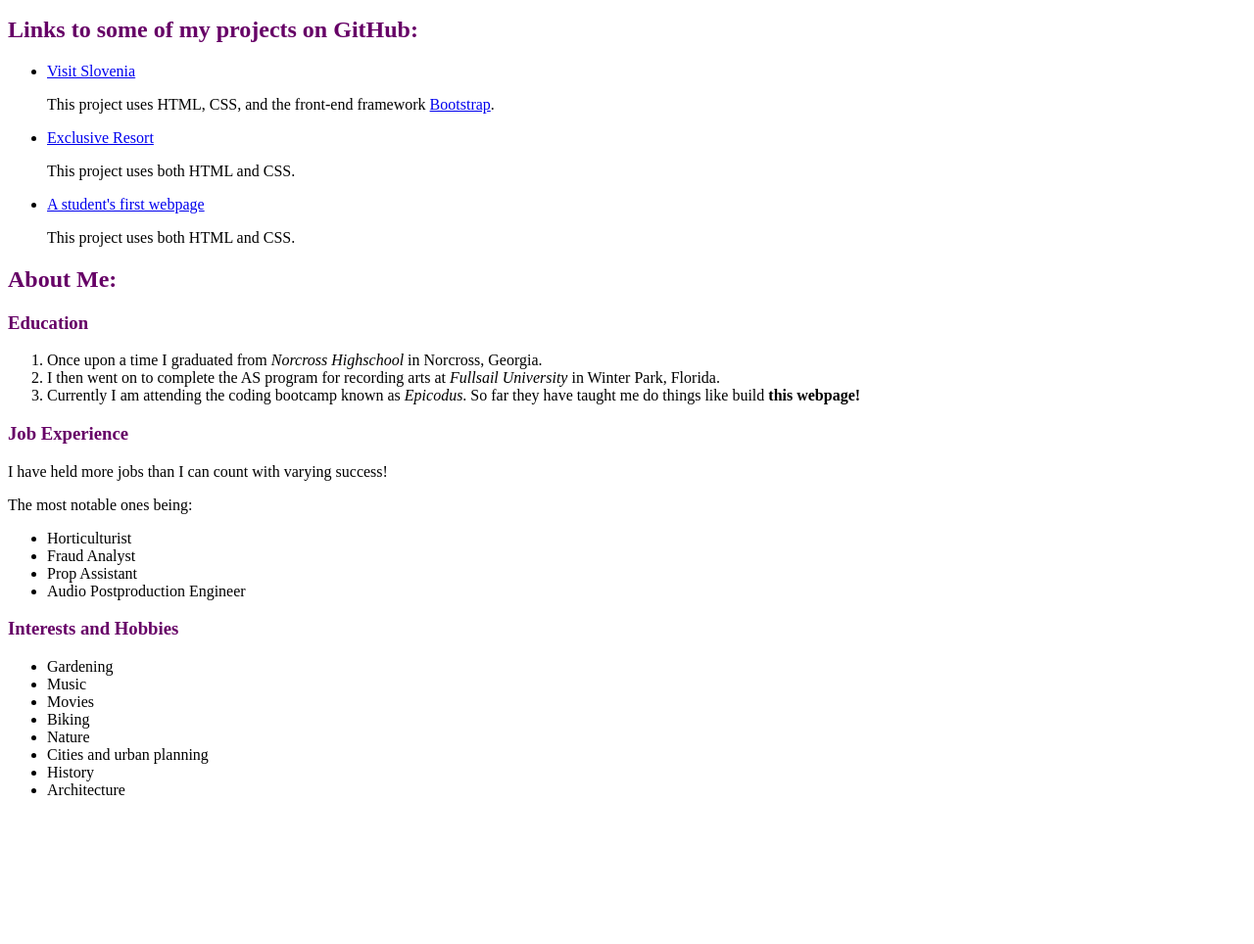
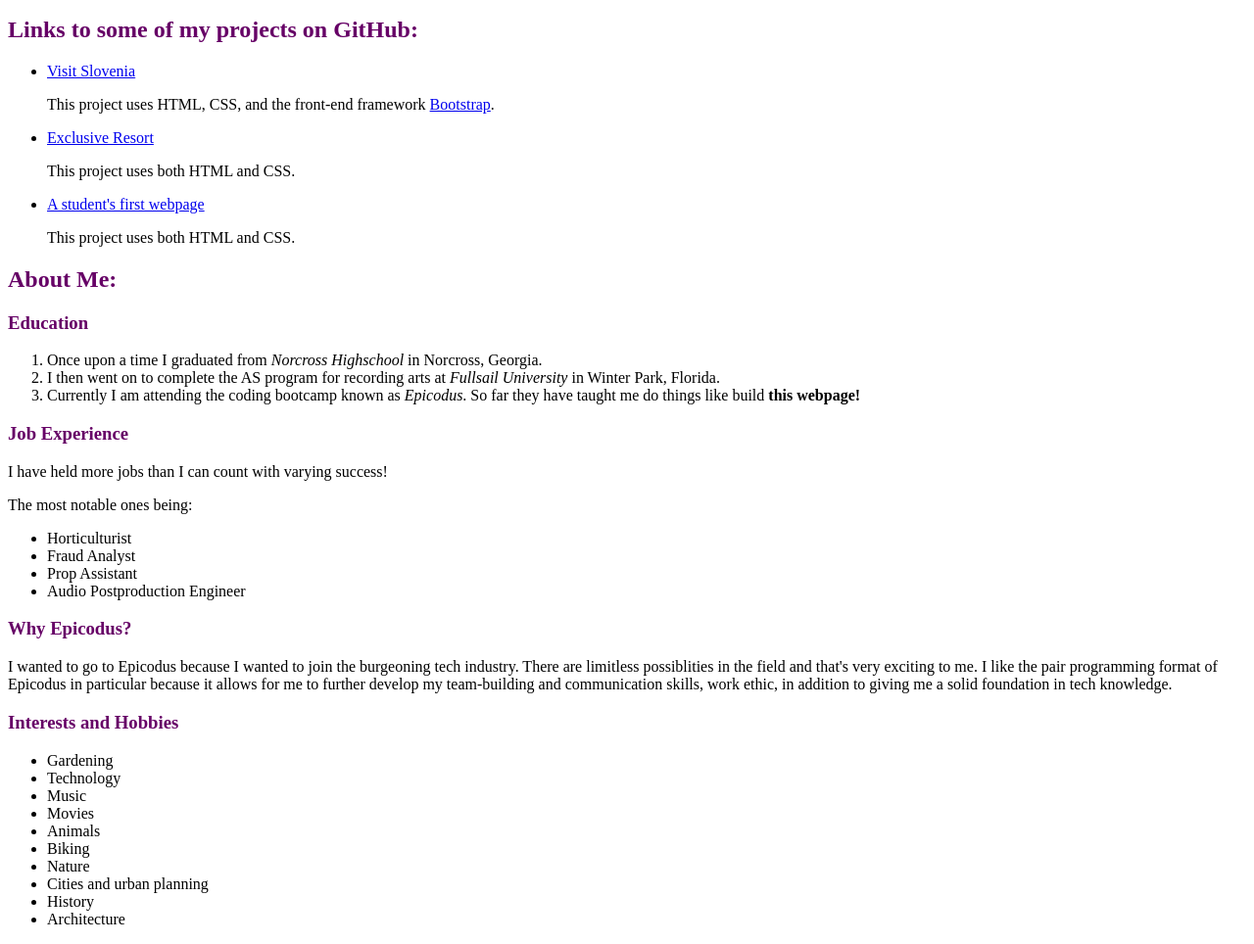
Before and after one commit to zanderalex/portfolio, a plain HTML site: page index.html in a window 1280 px wide. Shown: the part 101-1065 px from the top of the page at 98% size. Before the commit the page ends 933 px from the top, so only its background shows below. Drawn offline with Linux system fonts and the light colour scheme.

Commit message:
add Why Epicodus section

```diff
--- a/index.html
+++ b/index.html
@@ -49,11 +49,16 @@
       <li>Audio Postproduction Engineer</li>
     </ul>
 
+    <h3>Why Epicodus?</h3>
+    <p>I wanted to go to Epicodus because I wanted to join the burgeoning tech industry.  There are limitless possiblities in the field and that's very exciting to me.  I like the pair programming format of Epicodus in particular because it allows for me to further develop my team-building and communication skills, work ethic, in addition to giving me a solid foundation in tech knowledge.</p>
+
     <h3>Interests and Hobbies</h3>
     <ul>
       <li>Gardening</li>
+      <li>Technology</li>
       <li>Music</li>
       <li>Movies</li>
+      <li>Animals</li>
       <li>Biking</li>
       <li>Nature</li>
       <li>Cities and urban planning</li>
```
